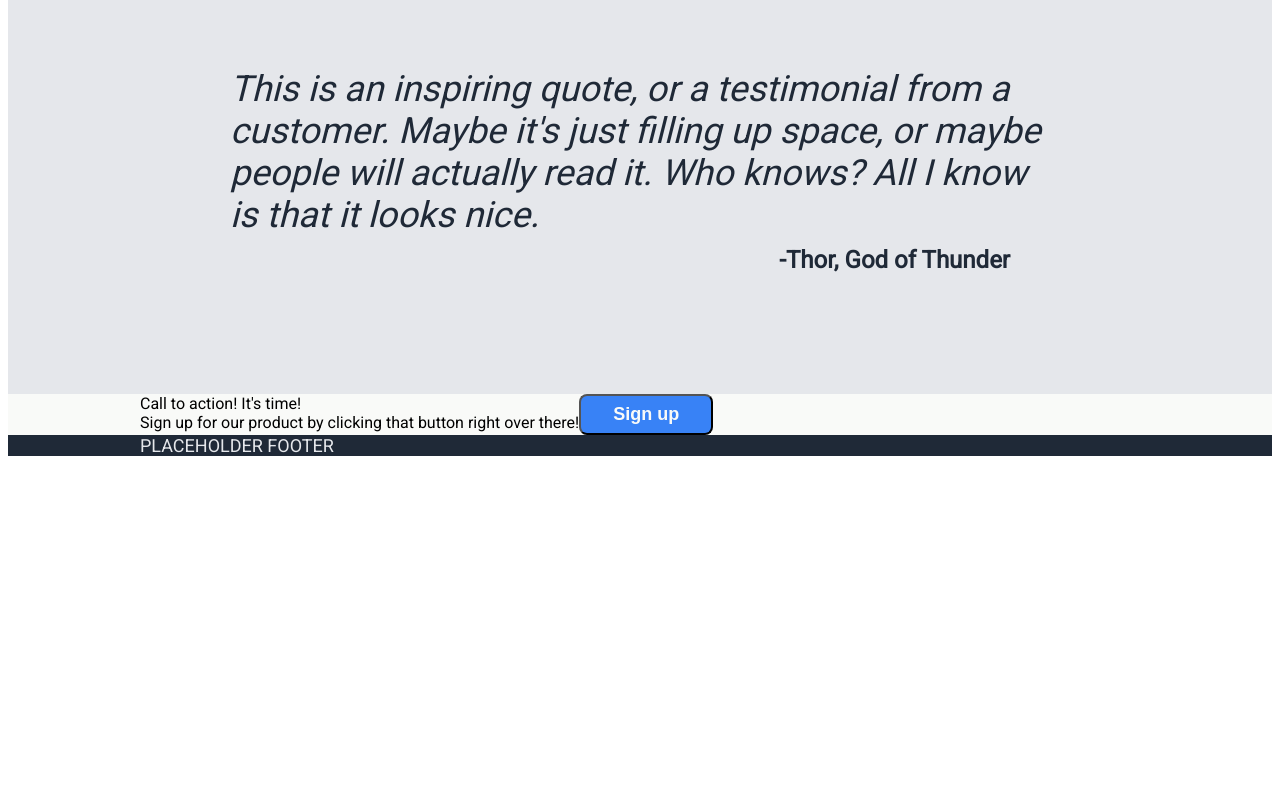
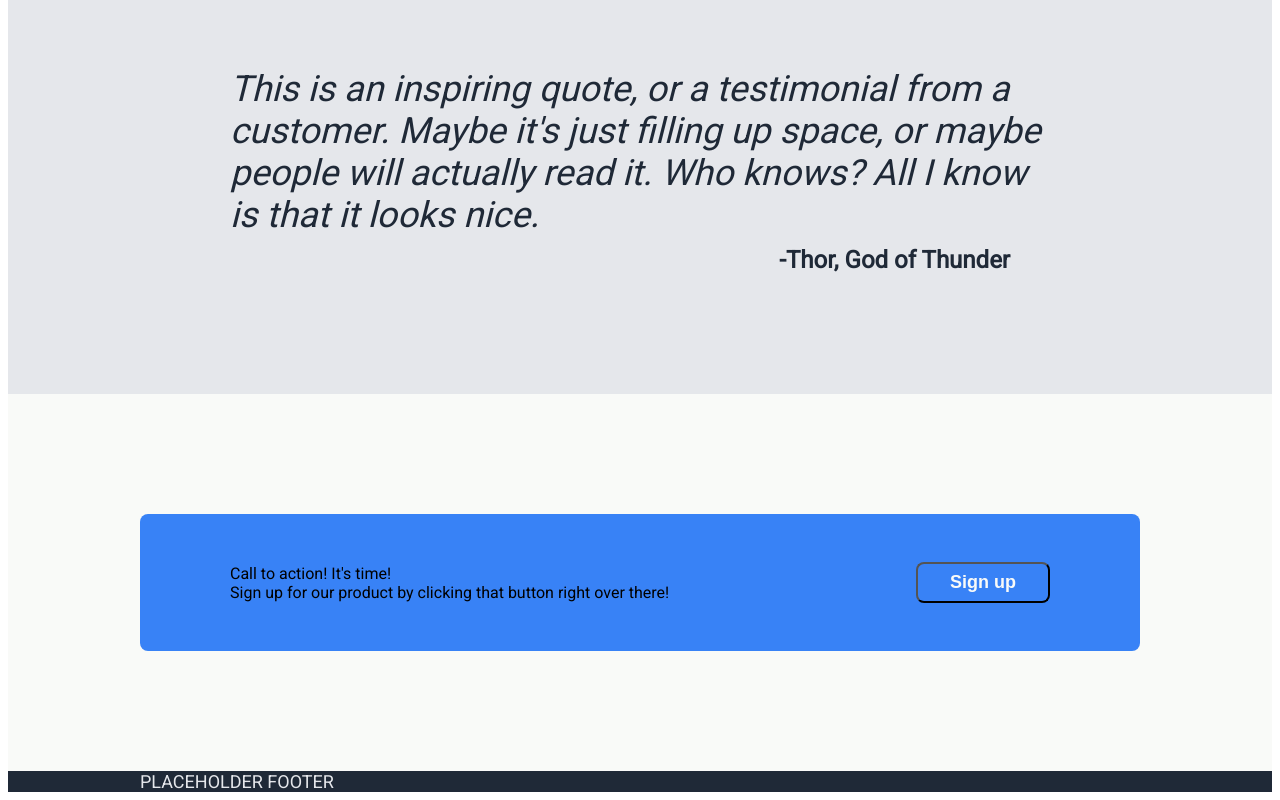
Before and after one commit to djanyreason/andThisIsAWebsite, a plain HTML site: page index.html in a window 1280 px wide. Shown: the part 1086-1886 px from the top of the page. Before the commit the page ends 1550 px from the top, so only its background shows below. Drawn offline with Linux system fonts and the light colour scheme.

Commit message:
Positions elements in Action Call section

```diff
--- a/styles.css
+++ b/styles.css
@@ -167,10 +167,18 @@ button {
 
 /* Action Call Styles */
 .actionCall {
+    background-color: #F9FAF8;
+    padding-top: 120px;
+    padding-bottom: 120px;
 }
 
-.actionCall {  /* For section differentiation while working - not permanent, to be deleted */
-    background-color: #F9FAF8;
+.actionCall .sectionWrapper {
+    background-color: #3882F6;
+    padding: 48px 90px;
+    box-sizing: border-box;
+    border-radius: 8px;
+    justify-content: space-between;
+    align-items: center;
 }
 
 /* Footer Styles */
```
